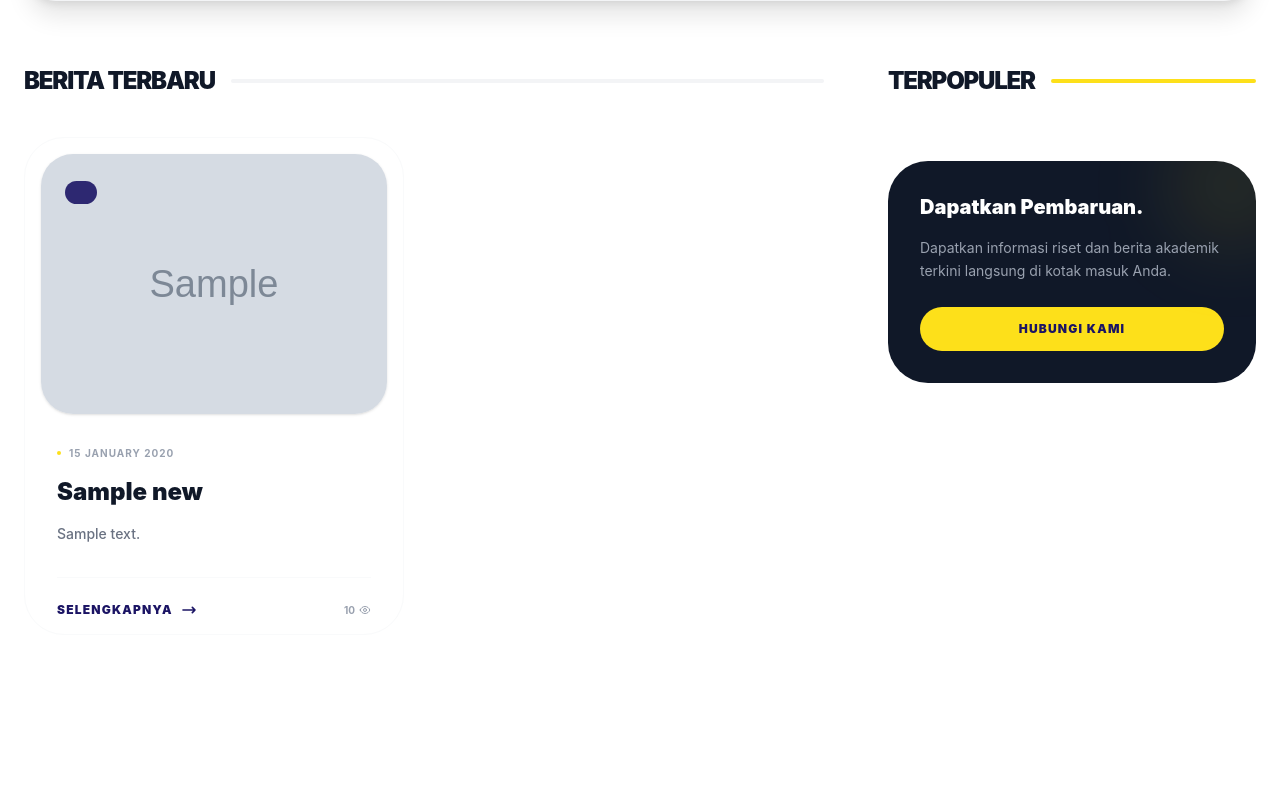
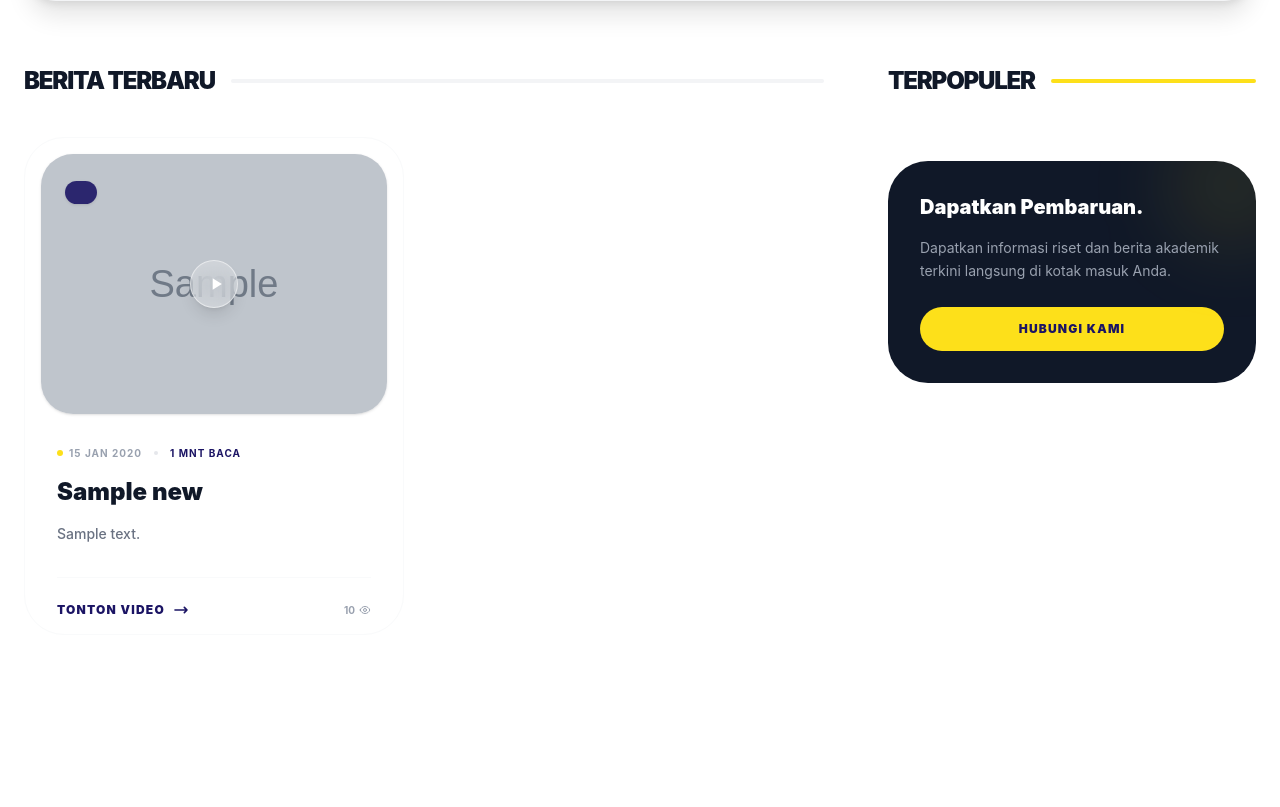
Before and after one commit to nanutechsolution/unmaris-website, a Laravel app: page /berita in a window 1280 px wide. Shown: the part 482-1289 px from the top of the page. Run offline with Laravel 12, Linux system fonts and the light colour scheme; data comes from the database, SQL or seed files in the repository; tables that the repository leaves empty hold one stand-in row (values such as "Sample post"); grey boxes marked "Sample" are stand-in pictures; data that the repository does not hold is empty; style sheets or scripts are compiled from the project's sources; parts of the project's set-up code (start-up, migrations or seed data) failed here and were passed over; some libraries are stand-ins or nearby versions.

Commit message:
Update news-index.blade.php

```diff
--- a/resources/views/livewire/news-index.blade.php
+++ b/resources/views/livewire/news-index.blade.php
@@ -36,7 +36,9 @@
                 <div class="relative w-full lg:w-80 shrink-0">
                     <input wire:model.live.debounce.500ms="search" type="text" placeholder="Cari artikel atau berita..."
                         class="w-full pl-10 md:pl-12 pr-4 md:pr-6 py-2.5 md:py-3 bg-gray-50 border border-gray-200 lg:border-none rounded-full focus:ring-2 focus:ring-unmaris-yellow focus:border-unmaris-yellow text-sm font-medium transition-all outline-none">
-                    <svg class="w-4 h-4 md:w-5 md:h-5 text-gray-400 absolute left-3.5 md:left-4 top-3 md:top-3.5" fill="none" stroke="currentColor" viewBox="0 0 24 24"><path stroke-linecap="round" stroke-linejoin="round" stroke-width="2" d="M21 21l-6-6m2-5a7 7 0 11-14 0 7 7 0 0114 0z"></path></svg>
+                    <svg class="w-4 h-4 md:w-5 md:h-5 text-gray-400 absolute left-3.5 md:left-4 top-3 md:top-3.5" fill="none" stroke="currentColor" viewBox="0 0 24 24">
+                        <path stroke-linecap="round" stroke-linejoin="round" stroke-width="2" d="M21 21l-6-6m2-5a7 7 0 11-14 0 7 7 0 0114 0z"></path>
+                    </svg>
                 </div>
             </div>
 
@@ -47,7 +49,9 @@
                 <span class="inline-flex items-center bg-unmaris-yellow text-unmaris-blue px-4 py-1.5 rounded-full text-xs font-black uppercase tracking-widest shadow-sm">
                     #{{ $tag }}
                     <button wire:click="clearTag" class="ml-2 hover:text-red-600 focus:outline-none transition-colors" title="Hapus Filter Tagar">
-                        <svg class="w-4 h-4" fill="none" stroke="currentColor" viewBox="0 0 24 24"><path stroke-linecap="round" stroke-linejoin="round" stroke-width="2.5" d="M6 18L18 6M6 6l12 12"></path></svg>
+                        <svg class="w-4 h-4" fill="none" stroke="currentColor" viewBox="0 0 24 24">
+                            <path stroke-linecap="round" stroke-linejoin="round" stroke-width="2.5" d="M6 18L18 6M6 6l12 12"></path>
+                        </svg>
                     </button>
                 </span>
             </div>
@@ -60,37 +64,56 @@
             <article class="bg-gray-900 rounded-3xl md:rounded-[3rem] overflow-hidden shadow-2xl flex flex-col md:flex-row md:items-end relative transition-transform duration-700 hover:scale-[0.99] md:min-h-[500px] lg:min-h-[600px]">
 
                 <!-- Image Layer -->
-                    <div class="relative h-72 sm:h-80 md:absolute md:inset-0 md:h-full z-0 w-full overflow-hidden shrink-0">
+                <div class="relative h-72 sm:h-80 md:absolute md:inset-0 md:h-full z-0 w-full overflow-hidden shrink-0 group-hover:cursor-pointer" onclick="window.location='{{ route('news.detail', $featuredNews->slug) }}'">
                     @if($featuredNews->featured_image)
                     <img src="{{ \Illuminate\Support\Facades\Storage::url($featuredNews->featured_image) }}" class="w-full h-full object-cover transition-transform duration-1000 group-hover:scale-110" alt="{{ $featuredNews->title }}">
                     @else
                     <div class="w-full h-full bg-unmaris-blue"></div>
                     @endif
 
+                    <!-- Indikator Video (Jika ada) -->
+                    @if($featuredNews->video_url)
+                    <div class="absolute inset-0 z-10 flex items-center justify-center">
+                        <div class="w-16 h-16 md:w-20 md:h-20 bg-unmaris-yellow/90 backdrop-blur-sm text-unmaris-blue rounded-full flex items-center justify-center shadow-[0_0_30px_rgba(253,224,26,0.4)] group-hover:scale-110 transition-transform duration-500">
+                            <svg class="w-8 h-8 md:w-10 md:h-10 ml-1" fill="currentColor" viewBox="0 0 24 24">
+                                <path d="M8 5v14l11-7z" />
+                            </svg>
+                        </div>
+                    </div>
+                    @endif
+
                     <!-- Efek Gradasi Bawah (Mobile & Desktop) -->
-                        <div class="absolute inset-0 bg-gradient-to-t from-gray-900 via-gray-900/80 to-transparent md:via-gray-900/40"></div>
+                    <div class="absolute inset-0 bg-gradient-to-t from-gray-900 via-gray-900/80 to-transparent md:via-gray-900/40 pointer-events-none"></div>
 
                     <!-- Efek Gradasi Samping (Khusus Desktop agar teks selalu terbaca sempurna) -->
-                        <div class="hidden md:block absolute inset-0 bg-gradient-to-r from-gray-900/90 via-gray-900/30 to-transparent"></div>
+                    <div class="hidden md:block absolute inset-0 bg-gradient-to-r from-gray-900/90 via-gray-900/40 to-transparent pointer-events-none"></div>
                 </div>
 
                 <!-- Content Layer -->
-                    <div class="relative z-10 p-6 sm:p-8 md:p-12 lg:p-16 flex flex-col justify-end w-full md:w-11/12 lg:w-4/5 -mt-24 sm:-mt-20 md:mt-0">
+                <div class="relative z-10 p-6 sm:p-8 md:p-12 lg:p-16 flex flex-col justify-end w-full md:w-11/12 lg:w-4/5 -mt-24 sm:-mt-20 md:mt-0 pointer-events-none">
 
-                        <!-- Kategori & Tanggal -->
-                        <div class="flex flex-wrap items-center gap-3 md:gap-4 mb-4 md:mb-6">
+                    <!-- Kategori, Tanggal & Masa Membaca -->
+                    <div class="flex flex-wrap items-center gap-3 md:gap-4 mb-4 md:mb-6 pointer-events-auto">
                         <span class="bg-unmaris-yellow text-unmaris-blue text-[10px] md:text-[11px] font-black px-4 md:px-5 py-1.5 md:py-2 rounded-full uppercase tracking-widest shadow-lg">
                             {{ $featuredNews->category->name }}
                         </span>
-                            <span class="text-gray-300 text-[10px] md:text-xs font-bold uppercase tracking-widest flex items-center">
-                                <svg class="w-3.5 h-3.5 mr-1.5 md:w-4 md:h-4 md:mr-2 text-unmaris-yellow" fill="none" stroke="currentColor" viewBox="0 0 24 24"><path stroke-linecap="round" stroke-linejoin="round" stroke-width="2" d="M8 7V3m8 4V3m-9 8h10M5 21h14a2 2 0 002-2V7a2 2 0 00-2-2H5a2 2 0 00-2 2v12a2 2 0 002 2z"></path></svg>
+                        <div class="flex items-center text-gray-300 text-[10px] md:text-xs font-bold uppercase tracking-widest">
+                            <svg class="w-3.5 h-3.5 mr-1.5 md:w-4 md:h-4 md:mr-2 text-unmaris-yellow" fill="none" stroke="currentColor" viewBox="0 0 24 24">
+                                <path stroke-linecap="round" stroke-linejoin="round" stroke-width="2" d="M8 7V3m8 4V3m-9 8h10M5 21h14a2 2 0 002-2V7a2 2 0 00-2-2H5a2 2 0 00-2 2v12a2 2 0 002 2z"></path>
+                            </svg>
                             {{ $featuredNews->published_at->format('d M Y') }}
-                            </span>
+
+                            @php
+                            $heroReadTime = ceil(str_word_count(strip_tags($featuredNews->content)) / 200) ?: 1;
+                            @endphp
+                            <span class="mx-2 md:mx-3 text-gray-500">•</span>
+                            <span class="text-unmaris-yellow">{{ $heroReadTime }} MENIT BACA</span>
+                        </div>
                     </div>
 
                     <!-- Judul Utama -->
-                        <h2 class="text-2xl sm:text-3xl md:text-5xl lg:text-6xl font-black text-white leading-[1.3] md:leading-[1.1] mb-4 md:mb-8 group-hover:text-unmaris-yellow transition-colors duration-300 drop-shadow-md">
-                            <a href="{{ route('news.detail', $featuredNews->slug) }}">
+                    <h2 class="text-2xl sm:text-3xl md:text-5xl lg:text-6xl font-black text-white leading-[1.3] md:leading-[1.1] mb-4 md:mb-8 transition-colors duration-300 drop-shadow-md pointer-events-auto">
+                        <a href="{{ route('news.detail', $featuredNews->slug) }}" class="hover:text-unmaris-yellow transition-colors">
                             {{ $featuredNews->title }}
                         </a>
                     </h2>
@@ -101,15 +124,23 @@
                     </p>
 
                     <!-- Aksi & Meta Stats -->
-                        <div class="flex flex-col sm:flex-row sm:items-center gap-5 sm:gap-8 mt-auto md:mt-0">
+                    <div class="flex flex-col sm:flex-row sm:items-center gap-5 sm:gap-8 mt-auto md:mt-0 pointer-events-auto">
                         <a href="{{ route('news.detail', $featuredNews->slug) }}" class="w-full sm:w-auto text-center bg-white text-unmaris-blue px-8 md:px-10 py-3.5 md:py-4 rounded-full font-black text-xs md:text-sm uppercase tracking-widest hover:bg-unmaris-yellow transition-all shadow-xl flex items-center justify-center">
-                                Baca Artikel <svg class="w-4 h-4 ml-2" fill="none" stroke="currentColor" viewBox="0 0 24 24"><path stroke-linecap="round" stroke-linejoin="round" stroke-width="2.5" d="M14 5l7 7m0 0l-7 7m7-7H3"></path></svg>
+                            @if($featuredNews->video_url) Tonton Video @else Baca Artikel @endif
+                            <svg class="w-4 h-4 ml-2" fill="none" stroke="currentColor" viewBox="0 0 24 24">
+                                <path stroke-linecap="round" stroke-linejoin="round" stroke-width="2.5" d="M14 5l7 7m0 0l-7 7m7-7H3"></path>
+                            </svg>
                         </a>
 
                         <div class="flex items-center justify-center sm:justify-start text-gray-400 text-[10px] md:text-xs gap-5 font-bold uppercase tracking-widest">
-                                <span class="flex items-center gap-1.5"><svg class="w-4 h-4" fill="none" stroke="currentColor" viewBox="0 0 24 24"><path stroke-linecap="round" stroke-linejoin="round" stroke-width="2" d="M15 12a3 3 0 11-6 0 3 3 0 016 0z"></path><path stroke-linecap="round" stroke-linejoin="round" stroke-width="2" d="M2.458 12C3.732 7.943 7.523 5 12 5c4.478 0 8.268 2.943 9.542 7-1.274 4.057-5.064 7-9.542 7-4.477 0-8.268-2.943-9.542-7z"></path></svg> {{ number_format($featuredNews->views) }} Tayangan</span>
+                            <span class="flex items-center gap-1.5"><svg class="w-4 h-4" fill="none" stroke="currentColor" viewBox="0 0 24 24">
+                                    <path stroke-linecap="round" stroke-linejoin="round" stroke-width="2" d="M15 12a3 3 0 11-6 0 3 3 0 016 0z"></path>
+                                    <path stroke-linecap="round" stroke-linejoin="round" stroke-width="2" d="M2.458 12C3.732 7.943 7.523 5 12 5c4.478 0 8.268 2.943 9.542 7-1.274 4.057-5.064 7-9.542 7-4.477 0-8.268-2.943-9.542-7z"></path>
+                                </svg> {{ number_format($featuredNews->views) }} Tayangan</span>
                             <div class="w-1 h-1 bg-gray-600 rounded-full"></div>
-                                <span class="flex items-center gap-1.5"><svg class="w-4 h-4" fill="none" stroke="currentColor" viewBox="0 0 24 24"><path stroke-linecap="round" stroke-linejoin="round" stroke-width="2" d="M8.684 13.342C8.886 12.938 9 12.482 9 12c0-.482-.114-.938-.316-1.342m0 2.684a3 3 0 110-2.684m0 2.684l6.632 3.316m-6.632-6l6.632-3.316m0 0a3 3 0 105.367-2.684 3 3 0 00-5.367 2.684zm0 9.316a3 3 0 105.368 2.684 3 3 0 00-5.368-2.684z"></path></svg> {{ number_format($featuredNews->shares) }} Dibagikan</span>
+                            <span class="flex items-center gap-1.5"><svg class="w-4 h-4" fill="none" stroke="currentColor" viewBox="0 0 24 24">
+                                    <path stroke-linecap="round" stroke-linejoin="round" stroke-width="2" d="M8.684 13.342C8.886 12.938 9 12.482 9 12c0-.482-.114-.938-.316-1.342m0 2.684a3 3 0 110-2.684m0 2.684l6.632 3.316m-6.632-6l6.632-3.316m0 0a3 3 0 105.367-2.684 3 3 0 00-5.367 2.684zm0 9.316a3 3 0 105.368 2.684 3 3 0 00-5.368-2.684z"></path>
+                                </svg> {{ number_format($featuredNews->shares) }} Dibagikan</span>
                         </div>
                     </div>
                 </div>
@@ -127,27 +158,48 @@
 
                 <div class="grid grid-cols-1 sm:grid-cols-2 gap-x-6 md:gap-x-10 gap-y-10 md:gap-y-16 mb-12 md:mb-20">
                     @forelse($news as $item)
+                    @php
+                    $readTime = ceil(str_word_count(strip_tags($item->content)) / 200) ?: 1;
+                    @endphp
                     <article class="group flex flex-col h-full bg-white rounded-2xl md:rounded-[2.5rem] p-3 md:p-4 border border-gray-50 hover:border-gray-100 hover:shadow-xl transition-all duration-500">
                         <a href="{{ route('news.detail', $item->slug) }}" class="block relative aspect-[4/3] rounded-xl md:rounded-[2rem] overflow-hidden mb-5 md:mb-8 shadow-sm">
                             @if($item->featured_image)
                             <img src="{{ \Illuminate\Support\Facades\Storage::url($item->featured_image) }}" class="w-full h-full object-cover transition-transform duration-1000 group-hover:scale-110" alt="{{ $item->title }}">
                             @else
                             <div class="w-full h-full bg-gray-50 flex items-center justify-center">
-                                        <svg class="w-12 h-12 md:w-16 md:h-16 text-gray-200" fill="none" stroke="currentColor" viewBox="0 0 24 24"><path d="M4 16l4.586-4.586a2 2 0 012.828 0L16 16m-2-2l1.586-1.586a2 2 0 012.828 0L20 14m-6-6h.01M6 20h12a2 2 0 002-2V6a2 2 0 00-2-2H6a2 2 0 00-2 2v12a2 2 0 002 2z"></path></svg>
+                                <svg class="w-12 h-12 md:w-16 md:h-16 text-gray-200" fill="none" stroke="currentColor" viewBox="0 0 24 24">
+                                    <path d="M4 16l4.586-4.586a2 2 0 012.828 0L16 16m-2-2l1.586-1.586a2 2 0 012.828 0L20 14m-6-6h.01M6 20h12a2 2 0 002-2V6a2 2 0 00-2-2H6a2 2 0 00-2 2v12a2 2 0 002 2z"></path>
+                                </svg>
                             </div>
                             @endif
-                                <div class="absolute top-4 left-4 md:top-6 md:left-6">
-                                    <span class="bg-unmaris-blue/90 backdrop-blur-md text-white text-[8px] md:text-[9px] font-black px-3 md:px-4 py-1.5 rounded-full uppercase tracking-tighter">
+
+                            <!-- Video Overlay Indicator -->
+                            @if($item->video_url)
+                            <div class="absolute inset-0 bg-black/10 group-hover:bg-transparent transition-colors duration-500 z-10 flex items-center justify-center">
+                                <div class="w-12 h-12 bg-white/30 backdrop-blur-md rounded-full flex items-center justify-center border border-white/50 group-hover:bg-unmaris-yellow group-hover:border-unmaris-yellow group-hover:text-unmaris-blue text-white transition-all duration-500 shadow-lg group-hover:scale-110">
+                                    <svg class="w-5 h-5 ml-1" fill="currentColor" viewBox="0 0 24 24">
+                                        <path d="M8 5v14l11-7z" />
+                                    </svg>
+                                </div>
+                            </div>
+                            @endif
+
+                            <div class="absolute top-4 left-4 md:top-6 md:left-6 z-20">
+                                <span class="bg-unmaris-blue/90 backdrop-blur-md text-white text-[8px] md:text-[9px] font-black px-3 md:px-4 py-1.5 rounded-full uppercase tracking-tighter shadow-sm">
                                     {{ $item->category->name }}
                                 </span>
                             </div>
                         </a>
 
                         <div class="px-2 md:px-4 flex flex-col flex-grow">
-                                <span class="text-[9px] md:text-[10px] text-gray-400 font-bold uppercase tracking-widest mb-3 md:mb-4 flex items-center gap-2">
-                                    <div class="w-1 h-1 bg-unmaris-yellow rounded-full"></div>
-                                    {{ $item->published_at->format('d F Y') }}
+                            <div class="flex items-center gap-3 mb-3 md:mb-4 text-[9px] md:text-[10px] text-gray-400 font-bold uppercase tracking-widest">
+                                <span class="flex items-center gap-1.5">
+                                    <div class="w-1.5 h-1.5 bg-unmaris-yellow rounded-full"></div>
+                                    {{ $item->published_at->format('d M Y') }}
                                 </span>
+                                <div class="w-1 h-1 bg-gray-200 rounded-full"></div>
+                                <span class="text-unmaris-blue">{{ $readTime }} Mnt Baca</span>
+                            </div>
 
                             <h3 class="text-lg md:text-xl lg:text-2xl font-black text-gray-900 leading-snug md:leading-tight mb-3 md:mb-4 group-hover:text-unmaris-blue transition-colors duration-300">
                                 <a href="{{ route('news.detail', $item->slug) }}">
@@ -160,12 +212,17 @@
                             </p>
 
                             <div class="mt-auto pt-4 md:pt-6 border-t border-gray-50 flex justify-between items-center">
-                                    <a href="{{ route('news.detail', $item->slug) }}" class="text-unmaris-blue font-black text-[10px] md:text-xs uppercase tracking-widest flex items-center gap-1.5 md:gap-2 group/link">
-                                        Selengkapnya
-                                        <svg class="w-3.5 h-3.5 md:w-4 md:h-4 transform group-hover/link:translate-x-1 transition-transform" fill="none" stroke="currentColor" viewBox="0 0 24 24"><path stroke-linecap="round" stroke-linejoin="round" stroke-width="2.5" d="M17 8l4 4m0 0l-4 4m4-4H3"></path></svg>
+                                <a href="{{ route('news.detail', $item->slug) }}" class="text-unmaris-blue font-black text-[10px] md:text-xs uppercase tracking-widest flex items-center gap-1.5 md:gap-2 group/link hover:text-unmaris-yellow transition-colors">
+                                    {{ $item->video_url ? 'Tonton Video' : 'Selengkapnya' }}
+                                    <svg class="w-3.5 h-3.5 md:w-4 md:h-4 transform group-hover/link:translate-x-1 transition-transform" fill="none" stroke="currentColor" viewBox="0 0 24 24">
+                                        <path stroke-linecap="round" stroke-linejoin="round" stroke-width="2.5" d="M17 8l4 4m0 0l-4 4m4-4H3"></path>
+                                    </svg>
                                 </a>
                                 <div class="flex items-center gap-2 text-gray-400">
-                                        <span class="text-[9px] md:text-[10px] font-bold flex items-center">{{ number_format($item->views) }} <svg class="w-3 h-3 ml-1" fill="none" stroke="currentColor" viewBox="0 0 24 24"><path stroke-linecap="round" stroke-linejoin="round" stroke-width="2" d="M15 12a3 3 0 11-6 0 3 3 0 016 0z"></path><path stroke-linecap="round" stroke-linejoin="round" stroke-width="2" d="M2.458 12C3.732 7.943 7.523 5 12 5c4.478 0 8.268 2.943 9.542 7-1.274 4.057-5.064 7-9.542 7-4.477 0-8.268-2.943-9.542-7z"></path></svg></span>
+                                    <span class="text-[9px] md:text-[10px] font-bold flex items-center">{{ number_format($item->views) }} <svg class="w-3 h-3 ml-1" fill="none" stroke="currentColor" viewBox="0 0 24 24">
+                                            <path stroke-linecap="round" stroke-linejoin="round" stroke-width="2" d="M15 12a3 3 0 11-6 0 3 3 0 016 0z"></path>
+                                            <path stroke-linecap="round" stroke-linejoin="round" stroke-width="2" d="M2.458 12C3.732 7.943 7.523 5 12 5c4.478 0 8.268 2.943 9.542 7-1.274 4.057-5.064 7-9.542 7-4.477 0-8.268-2.943-9.542-7z"></path>
+                                        </svg></span>
                                 </div>
                             </div>
                         </div>
@@ -173,7 +230,9 @@
                     @empty
                     <div class="col-span-full text-center py-20 md:py-32 bg-gray-50 rounded-3xl md:rounded-[3rem] border-2 border-dashed border-gray-200 px-4">
                         <div class="w-16 h-16 md:w-20 md:h-20 bg-white rounded-full flex items-center justify-center mx-auto mb-4 md:mb-6 shadow-sm">
-                                <svg class="w-6 h-6 md:w-8 md:h-8 text-gray-300" fill="none" stroke="currentColor" viewBox="0 0 24 24"><path d="M19 20H5a2 2 0 01-2-2V6a2 2 0 012-2h10a2 2 0 012 2v1m2 13a2 2 0 01-2-2V7m2 13a2 2 0 002-2V9.5L18.5 8H20"></path></svg>
+                            <svg class="w-6 h-6 md:w-8 md:h-8 text-gray-300" fill="none" stroke="currentColor" viewBox="0 0 24 24">
+                                <path d="M19 20H5a2 2 0 01-2-2V6a2 2 0 012-2h10a2 2 0 012 2v1m2 13a2 2 0 01-2-2V7m2 13a2 2 0 002-2V9.5L18.5 8H20"></path>
+                            </svg>
                         </div>
                         <h3 class="text-lg md:text-xl font-black text-gray-900 mb-2">Belum Ada Publikasi</h3>
                         <p class="text-gray-500 text-sm md:text-base font-medium">Silakan sesuaikan kata kunci pencarian atau filter kategori Anda.</p>
@@ -197,7 +256,7 @@
 
                     <div class="space-y-6 md:space-y-10">
                         @foreach($trendingNews as $index => $trend)
-                            <article class="flex gap-4 md:gap-6 group/trend items-start">
+                        <article class="flex gap-4 md:gap-6 group/trend items-start relative">
                             <div class="relative shrink-0 pt-1">
                                 <span class="text-3xl md:text-5xl font-black text-gray-200 group-hover/trend:text-unmaris-yellow transition-colors duration-300">
                                     {{ sprintf("%02d", $index + 1) }}
@@ -207,20 +266,32 @@
                                 <span class="text-[8px] md:text-[9px] font-black text-unmaris-blue uppercase tracking-widest mb-1 md:mb-2">
                                     {{ $trend->category->name }}
                                 </span>
-                                    <h4 class="text-base md:text-lg font-bold text-gray-900 leading-snug group-hover/trend:text-unmaris-blue transition-colors">
+                                <h4 class="text-base md:text-lg font-bold text-gray-900 leading-snug group-hover/trend:text-unmaris-blue transition-colors pr-6">
                                     <a href="{{ route('news.detail', $trend->slug) }}">
                                         {{ Str::limit($trend->title, 55) }}
                                     </a>
                                 </h4>
                                 <div class="flex items-center gap-2 md:gap-3 mt-2 md:mt-3 text-[9px] md:text-[10px] text-gray-400 font-bold">
                                     <span class="flex items-center gap-1">
-                                            <svg class="w-3 h-3" fill="none" stroke="currentColor" viewBox="0 0 24 24"><path stroke-linecap="round" stroke-linejoin="round" stroke-width="2" d="M15 12a3 3 0 11-6 0 3 3 0 016 0z"></path><path stroke-linecap="round" stroke-linejoin="round" stroke-width="2" d="M2.458 12C3.732 7.943 7.523 5 12 5c4.478 0 8.268 2.943 9.542 7-1.274 4.057-5.064 7-9.542 7-4.477 0-8.268-2.943-9.542-7z"></path></svg>
+                                        <svg class="w-3 h-3" fill="none" stroke="currentColor" viewBox="0 0 24 24">
+                                            <path stroke-linecap="round" stroke-linejoin="round" stroke-width="2" d="M15 12a3 3 0 11-6 0 3 3 0 016 0z"></path>
+                                            <path stroke-linecap="round" stroke-linejoin="round" stroke-width="2" d="M2.458 12C3.732 7.943 7.523 5 12 5c4.478 0 8.268 2.943 9.542 7-1.274 4.057-5.064 7-9.542 7-4.477 0-8.268-2.943-9.542-7z"></path>
+                                        </svg>
                                         {{ number_format($trend->views) }}
                                     </span>
                                     <span>•</span>
                                     <span>{{ $trend->published_at->diffForHumans() }}</span>
                                 </div>
                             </div>
+
+                            <!-- Small Video Icon in Trending -->
+                            @if($trend->video_url)
+                            <div class="absolute right-0 top-1.5 text-unmaris-blue bg-blue-50 p-1 rounded-md">
+                                <svg class="w-3 h-3" fill="currentColor" viewBox="0 0 24 24">
+                                    <path d="M8 5v14l11-7z" />
+                                </svg>
+                            </div>
+                            @endif
                         </article>
                         @endforeach
                     </div>
@@ -244,6 +315,7 @@
         .hide-scrollbar::-webkit-scrollbar {
             display: none;
         }
+
         .hide-scrollbar {
             -ms-overflow-style: none;
             scrollbar-width: none;
```
Lines whose indentation alone changed are shown as unchanged.
